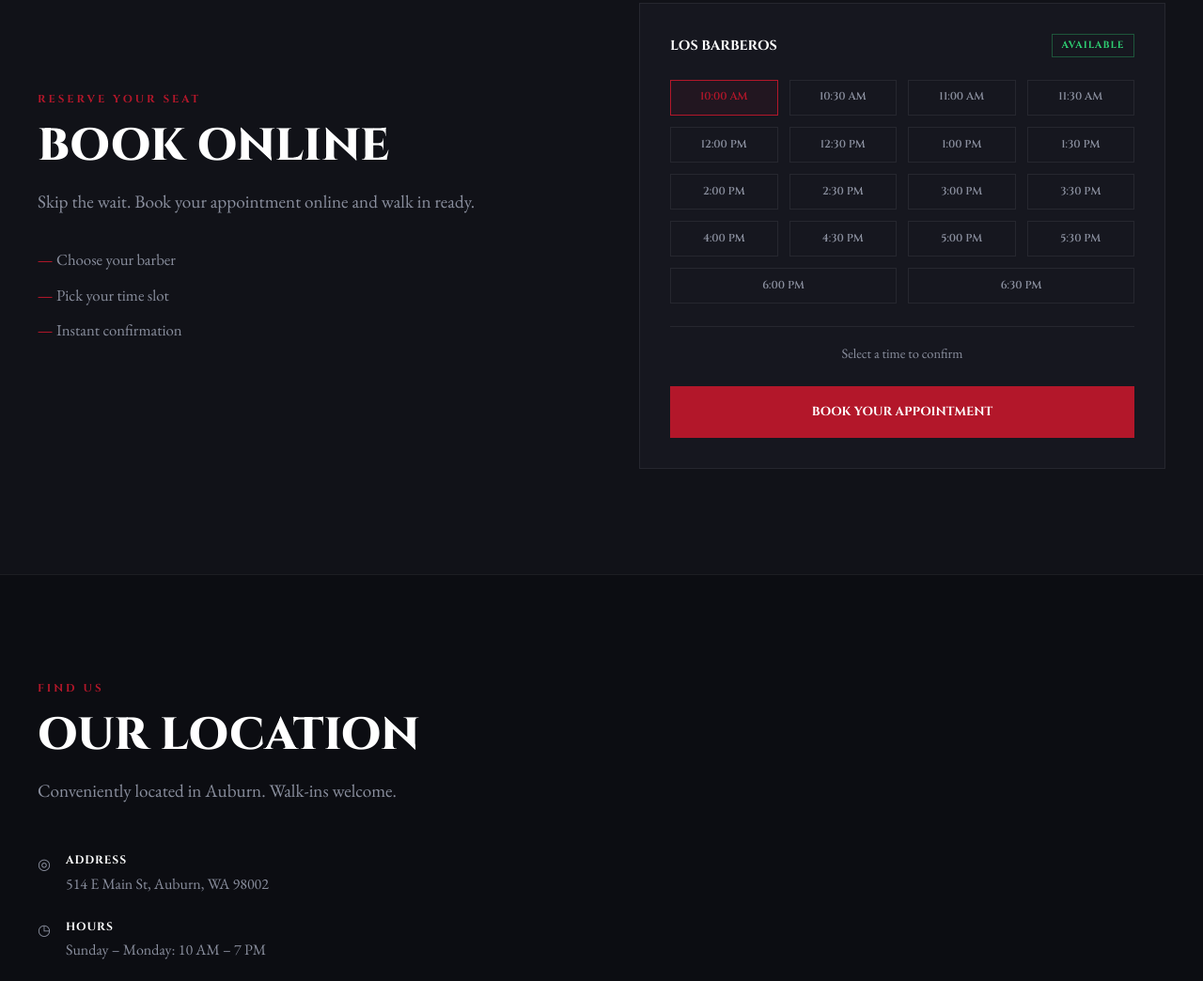
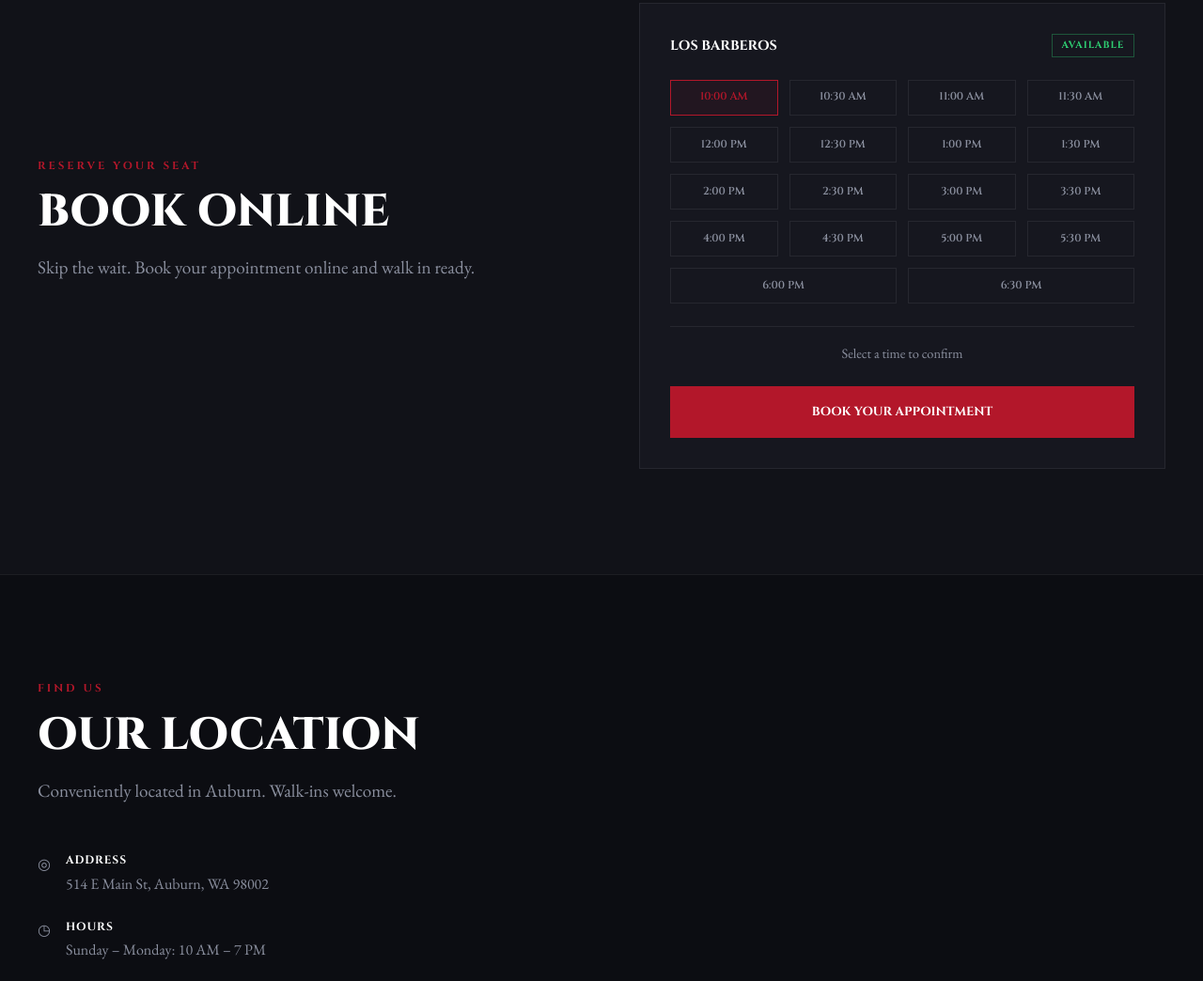
Before and after one commit to reganlai/losbarberos, a plain HTML site: page index.html in a window 1280 px wide. Shown: the part 2849-3893 px from the top of the page at 94% size. Drawn offline with nearby package versions, Linux system fonts and the light colour scheme.

Commit message:
remove list items

```diff
--- a/index.html
+++ b/index.html
@@ -177,12 +177,6 @@
                     <div class="section-label">Reserve Your Seat</div>
                     <h2 class="section-title">Book Online</h2>
                     <p class="section-desc">Skip the wait. Book your appointment online and walk in ready.</p>
-                    <ul class="booking-perks">
-                        <li>Choose your barber</li>
-                        <li>Pick your time slot</li>
-                        <li>Instant confirmation</li>
-                    </ul>
-
                 </div>
                 <div class="booking-visual">
                     <div class="booking-card" id="booking-card">
```
